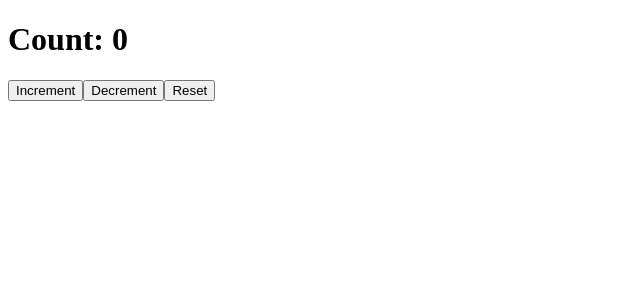
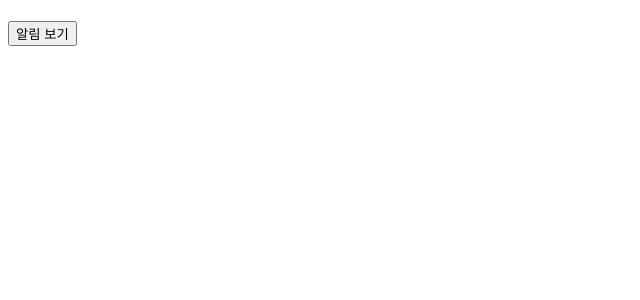
Before and after one commit to Seo-JeongJin/ReactWithTypeScript, a React (Vite) app: page / in a window 1280 px wide. Shown: the top 300 px of the page, without its empty margins (0-640 px from the left). Built offline with nearby package versions, Linux system fonts and the light colour scheme.

Commit message:
conditional rendering

```diff
--- a/src/App.tsx
+++ b/src/App.tsx
@@ -1,26 +1,9 @@
-import { useState } from 'react';
-import CountButton from './components/CountButton';
-import CountDisplay from './components/CountDisplay';
+import Notification from './components/Notification';
 
 export default function App() {
-  const [count, setCount] = useState(0);
-  const handleIncrement = () => {
-    setCount((count) => count + 1);
-  };
-  const handleDecrement = () => {
-    setCount((count) => count - 1);
-  };
-  const handleReset = () => {
-    setCount(0);
-  };
   return (
     <>
-      <CountDisplay count={count} />
-      <CountButton
-        handleIncrement={handleIncrement}
-        handleDecrement={handleDecrement}
-        handleReset={handleReset}
-      />
+      <Notification />
     </>
   );
 }
--- /dev/null
+++ b/src/components/Notification.tsx
@@ -0,0 +1,21 @@
+import { useState } from 'react';
+
+export default function Notification() {
+  const [showNotification, setShowNotification] = useState(false);
+  const handleShowNotification = () => {
+    setShowNotification((showNotification) => !showNotification);
+  };
+  return (
+    <>
+      <h1>
+        {(showNotification && '📢 새로운 알림이 도착했습니다!') ||
+          (!showNotification && null)}
+      </h1>
+
+      <button onClick={handleShowNotification}>
+        {(showNotification && '알림 닫기') ||
+          (!showNotification && '알림 보기')}
+      </button>
+    </>
+  );
+}
```
Also changed, not shown: src/components/TrafficLight.tsx (added, +22 -0 lines).
